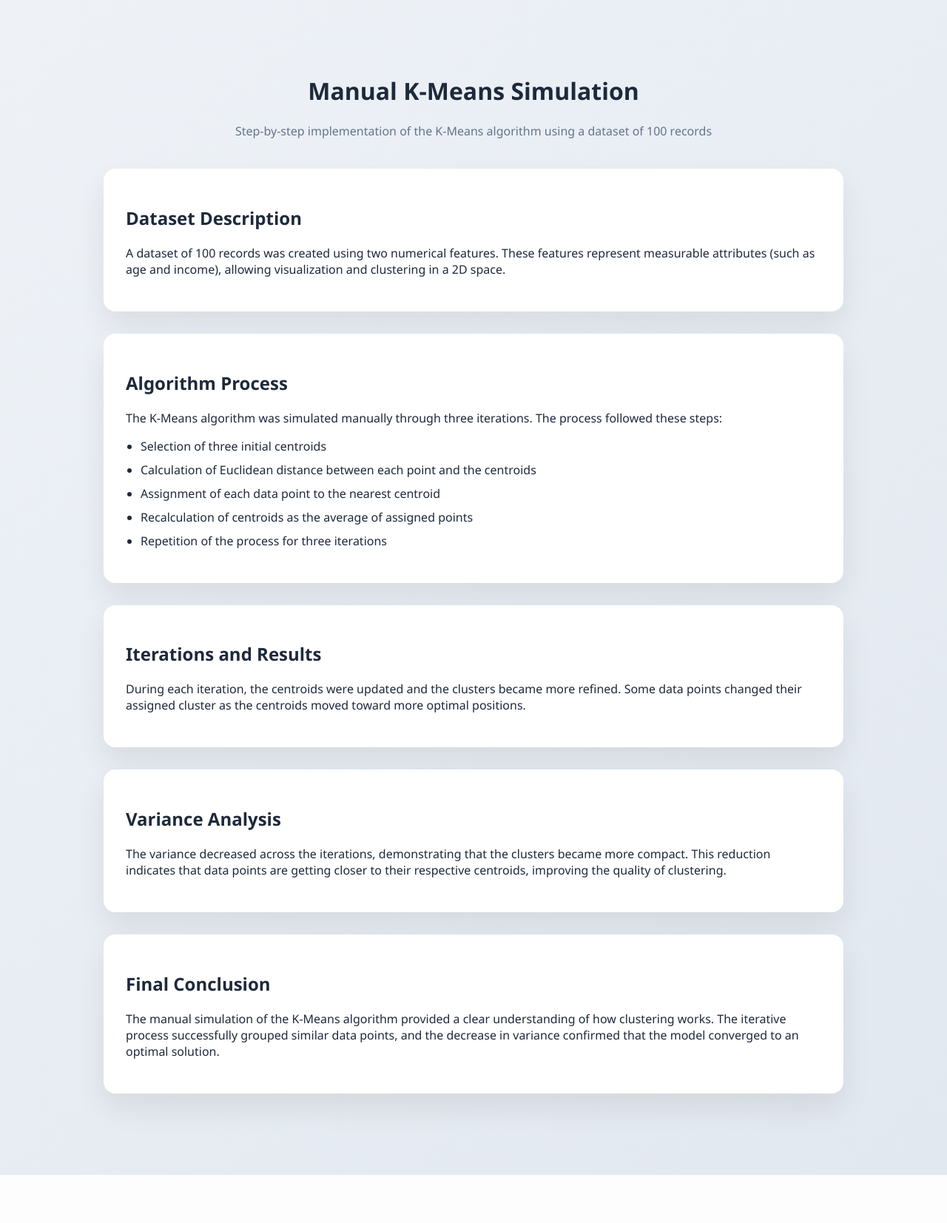
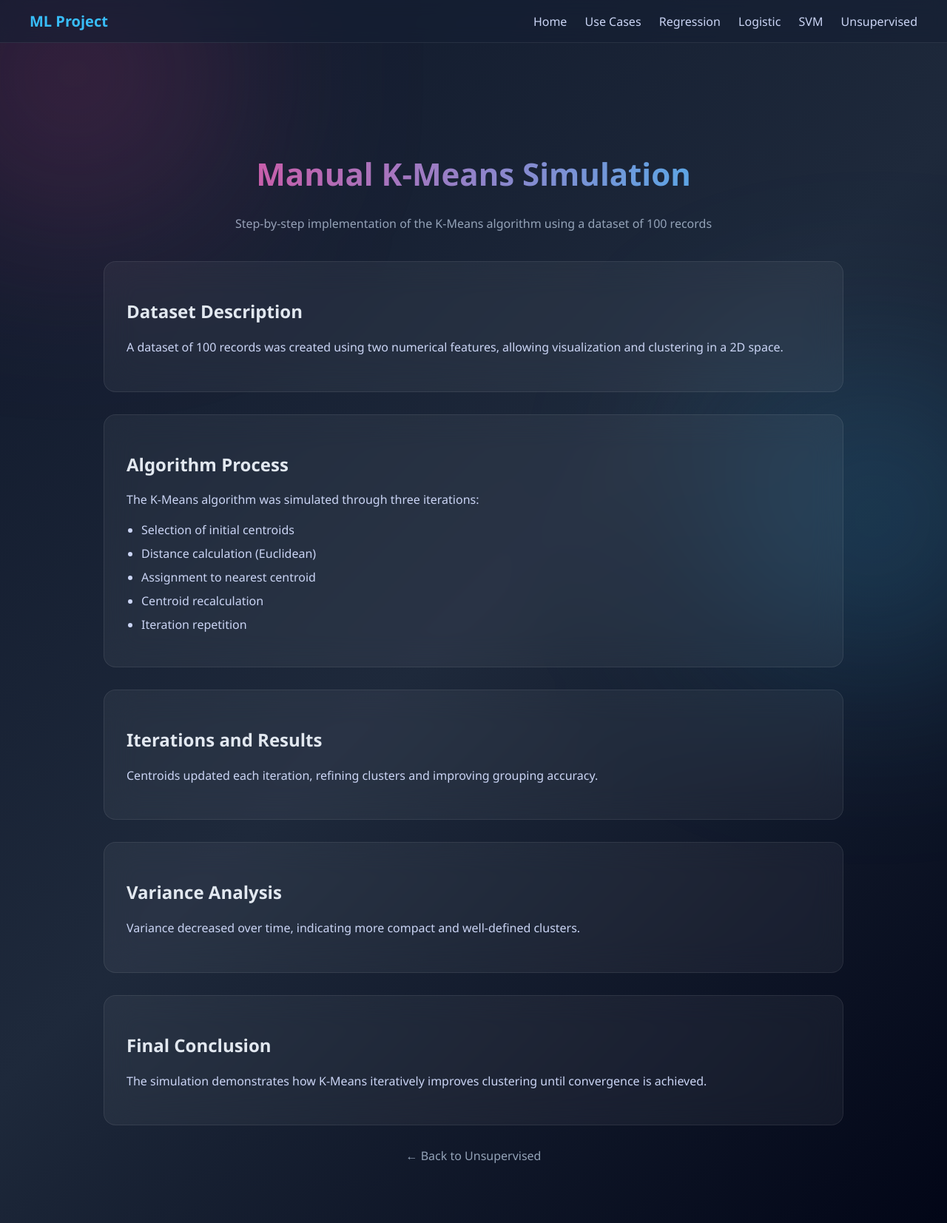
Before and after one commit to nedama12/Clase20022026, a Flask app: page /kmeans-manual in a window 1280 px wide. Shown: the whole page at 74% size. Before the commit the page ends 1588 px from the top, so only its background shows below. Run offline with Flask 3, Linux system fonts and the light colour scheme; parts of the project's set-up code (start-up, migrations or seed data) failed here and were passed over.

Commit message:
kmeans_manual

```diff
--- a/templates/kmeans_manual.html
+++ b/templates/kmeans_manual.html
@@ -10,40 +10,101 @@
 body {
     margin: 0;
     font-family: 'Segoe UI', sans-serif;
-    background: linear-gradient(135deg, #eef2f7, #e2e8f0);
-    color: #1e293b;
+    background: linear-gradient(135deg, #0f172a, #1e293b, #020617);
+    color: #e2e8f0;
+}
+
+/* ===== BACKGROUND GLOW ===== */
+.bg-glow {
+    position: fixed;
+    width: 500px;
+    height: 500px;
+    background: radial-gradient(circle, rgba(236,72,153,0.25), transparent);
+    top: -150px;
+    left: -150px;
+    filter: blur(120px);
+}
+
+.bg-glow2 {
+    position: fixed;
+    width: 500px;
+    height: 500px;
+    background: radial-gradient(circle, rgba(56,189,248,0.25), transparent);
+    bottom: -150px;
+    right: -150px;
+    filter: blur(120px);
+}
+
+/* ===== NAVBAR ===== */
+.navbar {
+    display: flex;
+    justify-content: space-between;
+    align-items: center;
+    padding: 15px 40px;
+    background: rgba(20, 30, 50, 0.6);
+    backdrop-filter: blur(10px);
+    border-bottom: 1px solid rgba(255,255,255,0.08);
+}
+
+.logo {
+    color: #38bdf8;
+    font-weight: bold;
+    font-size: 20px;
+}
+
+.nav-links a {
+    text-decoration: none;
+    margin-left: 20px;
+    color: #cbd5f5;
+    transition: 0.3s;
+}
+
+.nav-links a:hover {
+    color: #38bdf8;
 }
 
 /* ===== CONTAINER ===== */
 .container {
     max-width: 1000px;
-    margin: 60px auto;
+    margin: 100px auto 60px;
     padding: 20px;
+    animation: fadeUp 1s ease;
 }
 
 /* ===== TITLE ===== */
 h1 {
     text-align: center;
+    font-size: 42px;
+    background: linear-gradient(90deg, #ec4899, #38bdf8);
+    -webkit-background-clip: text;
+    color: transparent;
 }
 
 .subtitle {
     text-align: center;
-    color: #64748b;
+    color: #94a3b8;
     margin-bottom: 40px;
 }
 
 /* ===== CARD ===== */
 .card {
-    background: white;
+    background: rgba(255,255,255,0.05);
     padding: 30px;
     border-radius: 16px;
-    box-shadow: 0 20px 40px rgba(0,0,0,0.08);
+    backdrop-filter: blur(20px);
+    border: 1px solid rgba(255,255,255,0.08);
     margin-bottom: 30px;
     transition: 0.3s;
 }
 
 .card:hover {
     transform: translateY(-5px);
+}
+
+/* ===== TEXT ===== */
+.card p {
+    color: #cbd5f5;
+    line-height: 1.6;
 }
 
 /* ===== LIST ===== */
@@ -53,6 +114,32 @@ ul {
 
 li {
     margin-bottom: 10px;
+    color: #cbd5f5;
+}
+
+/* ===== BACK ===== */
+.back {
+    display: block;
+    text-align: center;
+    margin-top: 30px;
+    color: #94a3b8;
+    text-decoration: none;
+}
+
+.back:hover {
+    color: #38bdf8;
+}
+
+/* ===== ANIMATION ===== */
+@keyframes fadeUp {
+    from {
+        opacity: 0;
+        transform: translateY(30px);
+    }
+    to {
+        opacity: 1;
+        transform: translateY(0);
+    }
 }
 
 </style>
@@ -60,6 +147,23 @@ li {
 
 <body>
 
+<div class="bg-glow"></div>
+<div class="bg-glow2"></div>
+
+<!-- NAVBAR -->
+<nav class="navbar">
+    <div class="logo">ML Project</div>
+    <div class="nav-links">
+        <a href="/">Home</a>
+        <a href="/use-cases">Use Cases</a>
+        <a href="/LinearRegression">Regression</a>
+        <a href="/LogisticRegression">Logistic</a>
+        <a href="/SVM">SVM</a>
+        <a href="/Unsupervised">Unsupervised</a>
+    </div>
+</nav>
+
+<!-- CONTENIDO -->
 <div class="container">
 
     <h1>Manual K-Means Simulation</h1>
@@ -67,59 +171,49 @@ li {
         Step-by-step implementation of the K-Means algorithm using a dataset of 100 records
     </p>
 
-    <!-- DATASET -->
     <div class="card">
         <h2>Dataset Description</h2>
         <p>
-            A dataset of 100 records was created using two numerical features. These features represent
-            measurable attributes (such as age and income), allowing visualization and clustering in a 2D space.
+            A dataset of 100 records was created using two numerical features,
+            allowing visualization and clustering in a 2D space.
         </p>
     </div>
 
-    <!-- PROCESS -->
     <div class="card">
         <h2>Algorithm Process</h2>
-        <p>
-            The K-Means algorithm was simulated manually through three iterations. The process followed these steps:
-        </p>
-
+        <p>The K-Means algorithm was simulated through three iterations:</p>
         <ul>
-            <li>Selection of three initial centroids</li>
-            <li>Calculation of Euclidean distance between each point and the centroids</li>
-            <li>Assignment of each data point to the nearest centroid</li>
-            <li>Recalculation of centroids as the average of assigned points</li>
-            <li>Repetition of the process for three iterations</li>
+            <li>Selection of initial centroids</li>
+            <li>Distance calculation (Euclidean)</li>
+            <li>Assignment to nearest centroid</li>
+            <li>Centroid recalculation</li>
+            <li>Iteration repetition</li>
         </ul>
     </div>
 
-    <!-- ITERATIONS -->
     <div class="card">
         <h2>Iterations and Results</h2>
         <p>
-            During each iteration, the centroids were updated and the clusters became more refined.
-            Some data points changed their assigned cluster as the centroids moved toward more optimal positions.
+            Centroids updated each iteration, refining clusters and improving grouping accuracy.
         </p>
     </div>
 
-    <!-- VARIANCE -->
     <div class="card">
         <h2>Variance Analysis</h2>
         <p>
-            The variance decreased across the iterations, demonstrating that the clusters became more compact.
-            This reduction indicates that data points are getting closer to their respective centroids,
-            improving the quality of clustering.
+            Variance decreased over time, indicating more compact and well-defined clusters.
         </p>
     </div>
 
-    <!-- CONCLUSION -->
     <div class="card">
         <h2>Final Conclusion</h2>
         <p>
-            The manual simulation of the K-Means algorithm provided a clear understanding of how clustering works.
-            The iterative process successfully grouped similar data points, and the decrease in variance confirmed
-            that the model converged to an optimal solution.
+            The simulation demonstrates how K-Means iteratively improves clustering
+            until convergence is achieved.
         </p>
     </div>
+
+    <a href="/unsupervised" class="back">← Back to Unsupervised</a>
 
 </div>
 
```
